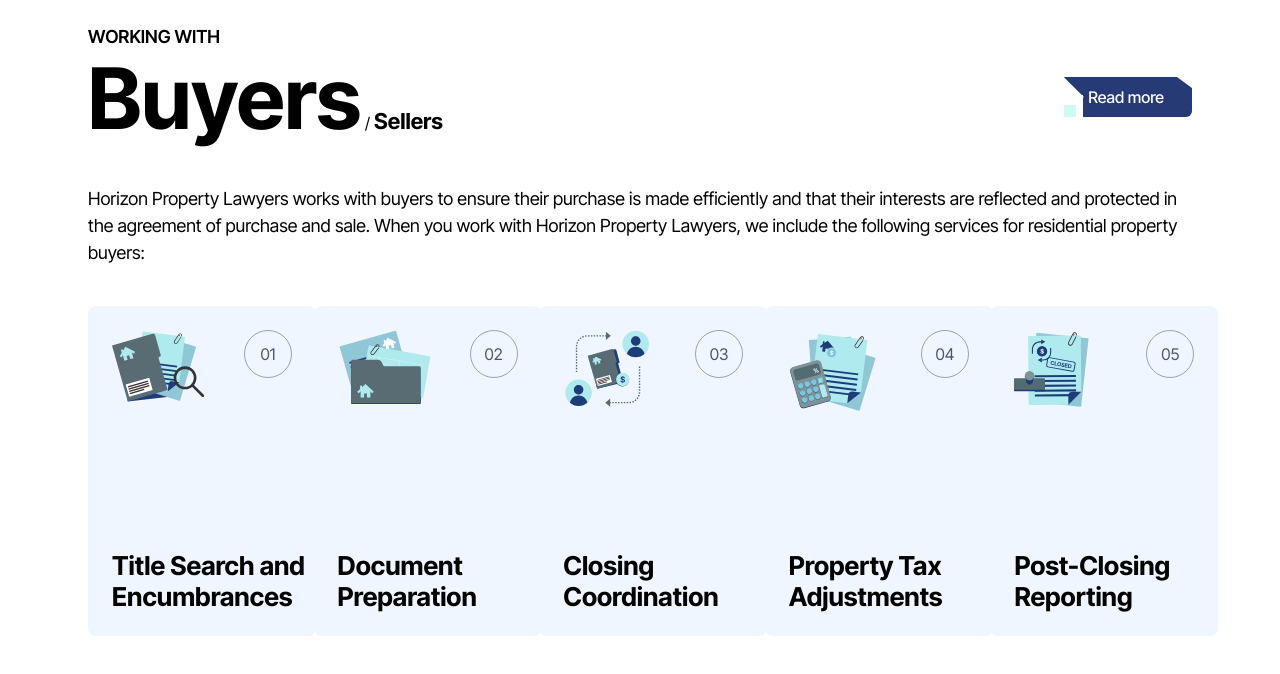
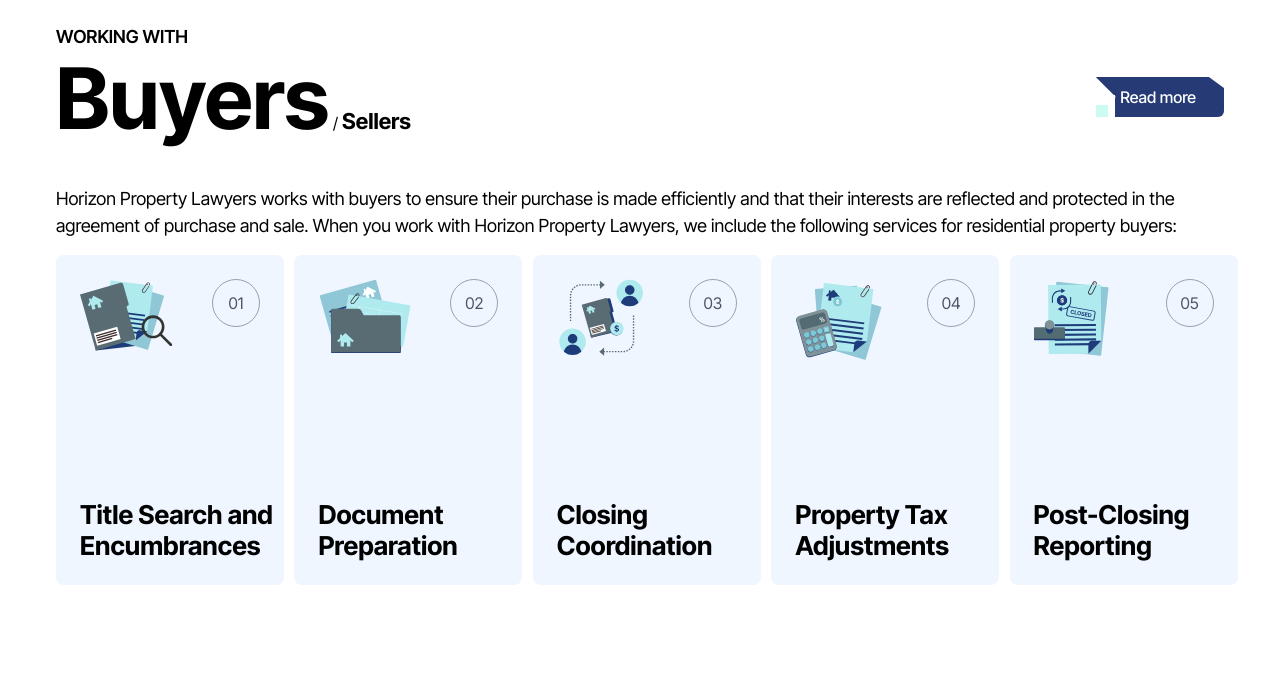
Before and after one commit to DaniyalAliIsrail/UI_Task, a React (Vite) app: page / in a window 1280 px wide. Shown: the top 674 px of the page. Built offline with nearby package versions, Linux system fonts and the light colour scheme.

Commit message:
ui-fixes

```diff
--- a/src/components/Buyer.jsx
+++ b/src/components/Buyer.jsx
@@ -6,7 +6,7 @@
 
   return (
     <>
-      <div className="grid grid-cols-1 sm:grid-cols-2 md:grid-cols-3 lg:grid-cols-4 xl:grid-cols-5 gap-6 justify-center mt-10">
+      <div className="grid grid-cols-1 sm:grid-cols-2 md:grid-cols-3 lg:grid-cols-4 xl:grid-cols-5 gap-6 justify-center mt-4">
         {data.map((item, index) => (
           <motion.div
             key={item.id}
--- a/src/components/Seller.jsx
+++ b/src/components/Seller.jsx
@@ -8,7 +8,7 @@
 
   return (
     <>
-      <div className="grid grid-cols-1 sm:grid-cols-2 md:grid-cols-3 lg:grid-cols-4 xl:grid-cols-5 gap-6 justify-center mt-10">
+      <div className="grid grid-cols-1 sm:grid-cols-2 md:grid-cols-3 lg:grid-cols-4 xl:grid-cols-5 gap-6 justify-center mt-4">
         {data.map((item, index) => (
           <motion.div
             key={item.id}
--- a/src/page/Home.jsx
+++ b/src/page/Home.jsx
@@ -8,7 +8,7 @@
     sethshowUI((prev) => !prev);
   };
   return (
-    <div className="max-w-[90%] lg:max-w-[90%] mx-auto p-6">
+    <div className="max-w-[90%] lg:max-w-[95%] mx-auto p-6">
       <div className="flex flex-col sm:flex-row justify-between items-center text-center sm:text-left text-black">
         <div>
           <h6 className="text-sm sm:text-base md:text-[1.123rem] font-semibold uppercase text-black">
@@ -74,10 +74,10 @@
         Lawyers, we include the following services for residential property
         buyers:
       </p>
-
+      {/* {showUI ? <Seller /> : <Buyer />} */}
       <div className="flex justify-center items-center ">
-  {showUI ? <Seller /> : <Buyer />}
-</div>
+        {showUI ? <Seller /> : <Buyer />}
+      </div>
     </div>
   );
 };
```
